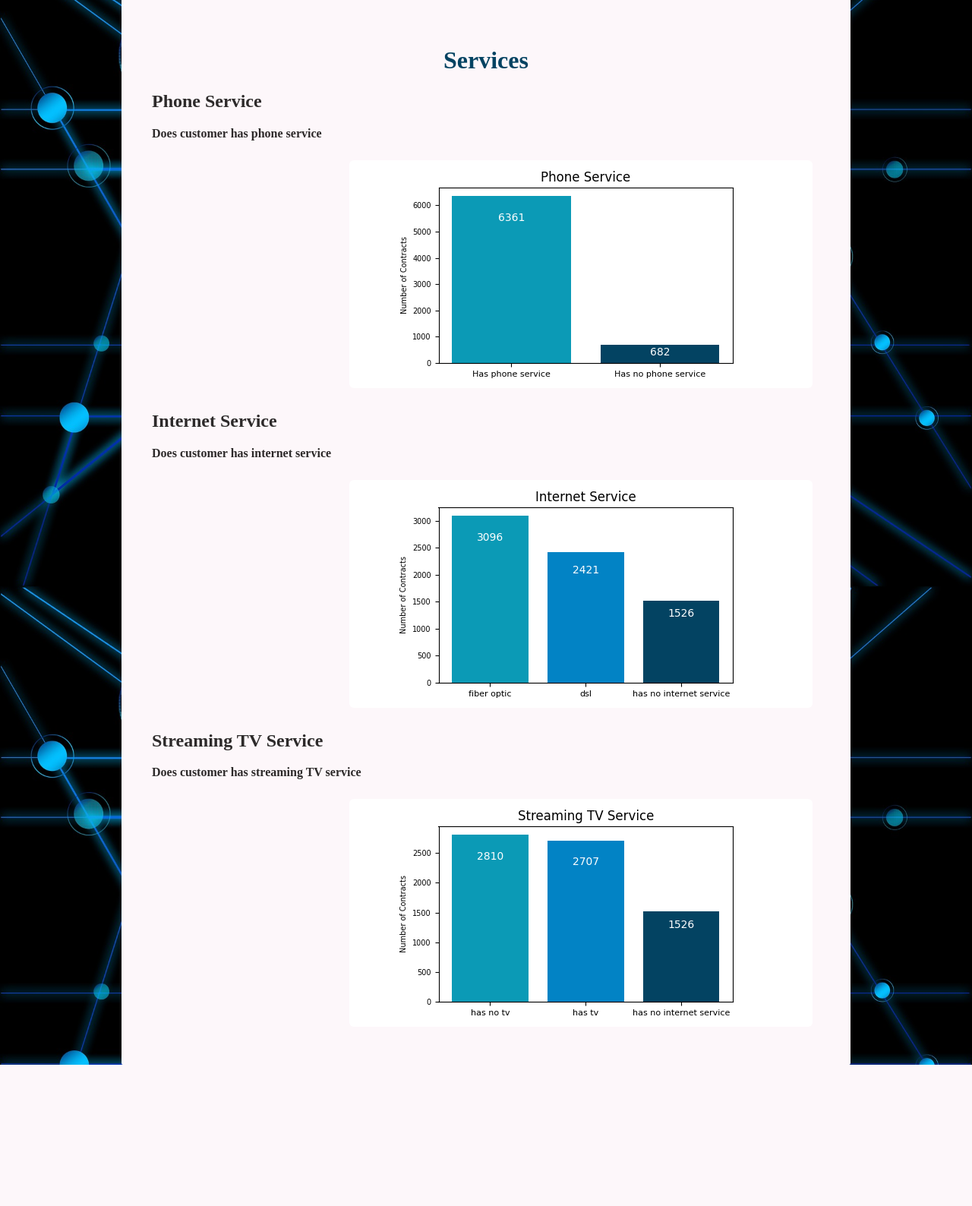
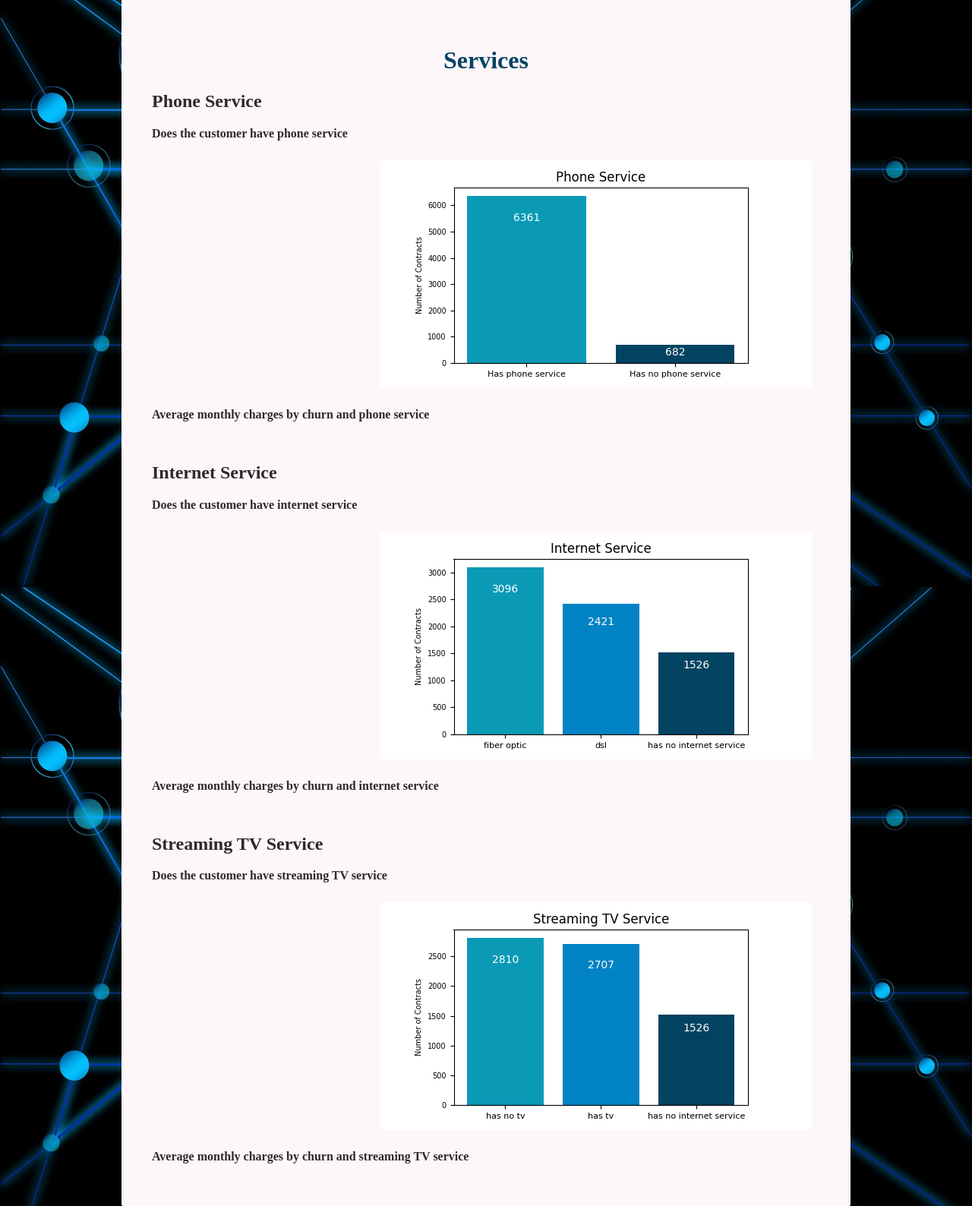
Before and after one commit to kvalge/telecom-flask, a Flask app: template templates/services.html in a window 1280 px wide. Shown: the part 81-1669 px from the top of the page at 76% size. Before the commit the page ends 1483 px from the top, so only its background shows below. Run offline with Flask 3, Linux system fonts and the light colour scheme; the template is opened without the code that fills it, so the values that code supplies are empty; parts of the project's set-up code (start-up, migrations or seed data) failed here and were passed over.

Commit message:
Updates.

```diff
--- a/app.py
+++ b/app.py
@@ -56,12 +56,16 @@ def sociodem_page():
     dependents_bar(dependents_data)
 
     by_age_group = churn_by_age_group_monthly_mean()
+    by_dependents = churn_by_dependents_monthly_mean()
+    by_partner = churn_by_partner_monthly_mean()
 
     return render_template('sociodem.html',
                            age_group_stat=age_group_stat,
                            partner_stat=partner_stat,
                            dependents_stat=dependents_stat,
-                           by_age_group=by_age_group)
+                           by_age_group=by_age_group,
+                           by_dependents=by_dependents,
+                           by_partner=by_partner)
 
 
 @app.route('/services', methods=['GET'])
@@ -78,10 +82,17 @@ def services_page():
     streaming_tv_data = streaming_tv()
     streaming_tv_bar(streaming_tv_data)
 
+    by_phone = churn_by_phone_monthly_mean()
+    by_internet = churn_by_internet_monthly_mean()
+    by_streaming_tv = churn_by_streaming_tv_monthly_mean()
+
     return render_template('services.html',
                            phone_stat=phone_stat,
                            internet_stat=internet_stat,
-                           streaming_tv_stat=streaming_tv_stat)
+                           streaming_tv_stat=streaming_tv_stat,
+                           by_phone=by_phone,
+                           by_internet=by_internet,
+                           by_streaming_tv=by_streaming_tv)
 
 
 if __name__ == '__main__':
--- a/graphs_generation.py
+++ b/graphs_generation.py
@@ -50,7 +50,7 @@ def churn_pie(churn_data):
     labels = churn_data.index
     sizes = churn_data.values
     colors = ['#0B9AB6', '#034362']
-    plt.figure(figsize=(4, 4))
+    plt.figure(figsize=(3, 3))
     plt.pie(sizes, labels=labels, colors=colors, autopct='%1.1f%%', startangle=140)
     plt.axis('equal')
 
--- a/static/style.css
+++ b/static/style.css
@@ -48,7 +48,7 @@ h1 {
 
 .container {
     display: grid;
-    grid-template-columns: 210px auto;
+    grid-template-columns: 250px auto;
     grid-column-gap: 40px;
     padding: 10px;
 }
--- a/templates/services.html
+++ b/templates/services.html
@@ -5,7 +5,7 @@
         <h1>Services</h1>
 
         <h2>Phone Service</h2>
-        <p>Does customer has phone service</p>
+        <p>Does the customer have phone service</p>
 
         <div class="container">
             <div>
@@ -21,10 +21,22 @@
                          alt="Bar of Phone" class="graph">
                 </div>
             </div>
+
         </div>
 
-            <h2>Internet Service</h2>
-        <p>Does customer has internet service</p>
+        <div>
+            <p>Average monthly charges by churn and phone service</p>
+            <div>
+                {% for key, value in by_phone.items() %}
+
+                    <p>{{ key }} : {{ value }}</p>
+
+                {% endfor %}
+            </div>
+        </div>
+        <br>
+        <h2>Internet Service</h2>
+        <p>Does the customer have internet service</p>
 
         <div class="container">
             <div>
@@ -40,10 +52,22 @@
                          alt="Bar of Internet" class="graph">
                 </div>
             </div>
+
         </div>
 
-                <h2>Streaming TV Service</h2>
-        <p>Does customer has streaming TV service</p>
+        <div>
+            <p>Average monthly charges by churn and internet service</p>
+            <div>
+                {% for key, value in by_internet.items() %}
+
+                    <p>{{ key }} : {{ value }}</p>
+
+                {% endfor %}
+            </div>
+        </div>
+        <br>
+        <h2>Streaming TV Service</h2>
+        <p>Does the customer have streaming TV service</p>
 
         <div class="container">
             <div>
@@ -61,5 +85,16 @@
             </div>
         </div>
 
+        <div>
+            <p>Average monthly charges by churn and streaming TV service</p>
+            <div>
+                {% for key, value in by_streaming_tv.items() %}
+
+                    <p>{{ key }} : {{ value }}</p>
+
+                {% endfor %}
+            </div>
+        </div>
+
     </div>
 {% endblock %}
```
Also changed, not shown: functions.py (+78 -6 lines), templates/sociodem.html (+32 -10 lines), static/graphs/churn_pie.png.
